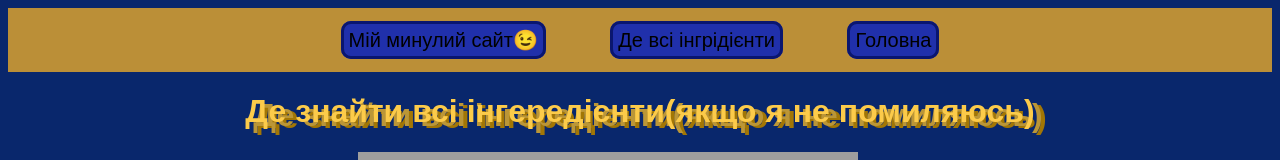
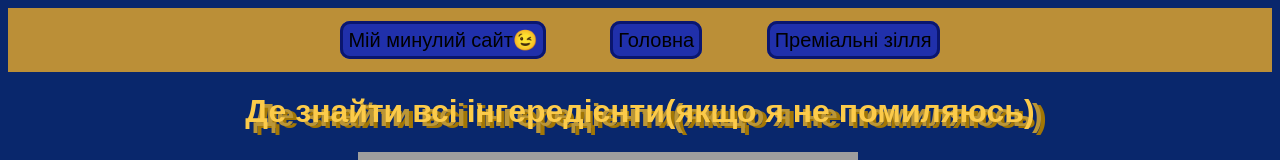
Before and after one commit to Romaniks/ghuyqu, a plain HTML site: page index.html in a window 1280 px wide. Shown: the top 160 px of the page. Drawn offline with Linux system fonts and the light colour scheme; grey boxes are pictures that could not be loaded.

Commit message:
Update index.html

```diff
--- a/index.html
+++ b/index.html
@@ -2,8 +2,8 @@
  <body>
     <header>
     <a href="https://romaniks.github.io/github-io4a/">Мій минулий сайт😉</a>
-    <a href="https://romaniks.github.io/ghuyqu/">Де всі інгрідієнти</a>
     <a href="https://romaniks.github.io/wasd/">Головна</a>
+    <a href="https://romaniks.github.io/XD/">Преміальні зілля</a>
   </header>
    <h1>Де знайти всі інгередієнти(якщо я не помиляюсь)</h1>
   <div class="if">
```
